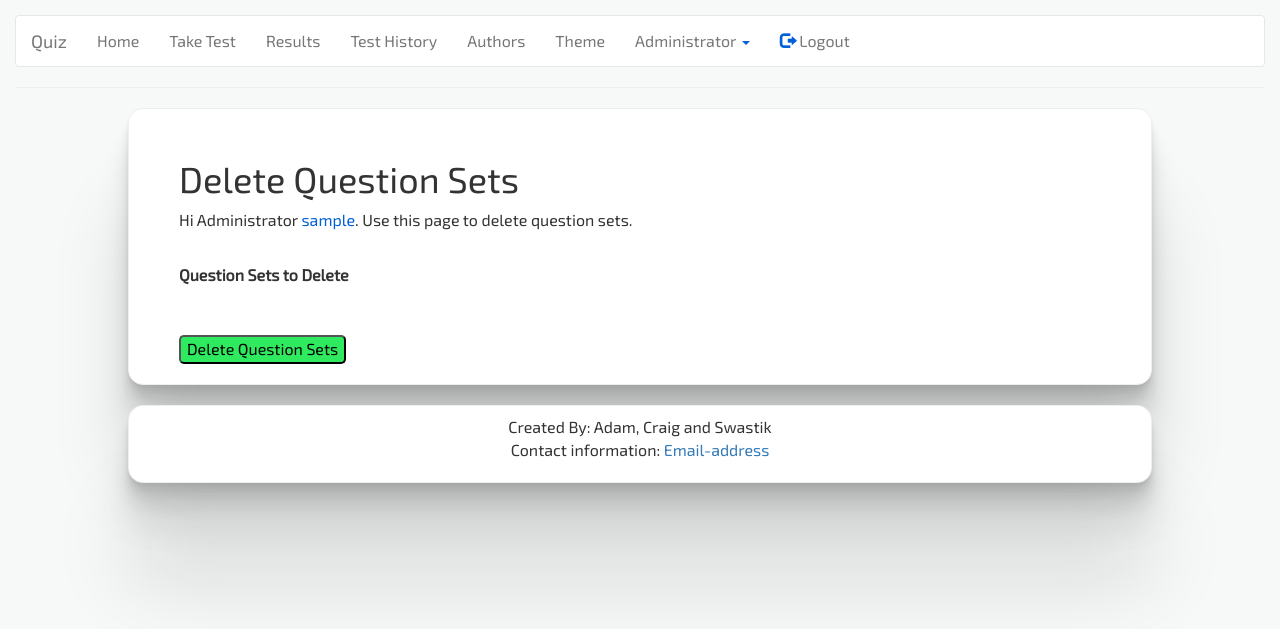
After one commit to quasarswastik/CITS3403_Project-2, a Flask app: page /delete_sets/ in a window 1280 px wide. The commit adds this page. Shown: the top 629 px of the page. Run offline with Flask 2, Linux system fonts and the light colour scheme; the visitor is signed in with stand-in values (Sample User, id 1); data comes from the database, SQL or seed files in the repository; data that the repository does not hold is empty; some libraries are stand-ins or nearby versions.

Commit message:
admin can now delete question sets

```diff
--- a/app/forms.py
+++ b/app/forms.py
@@ -42,7 +42,7 @@ class MultiCheckboxField(SelectMultipleField):
 class QuestionSetEntryForm(FlaskForm):
     questionset = TextAreaField('Question Set Name', validators=[DataRequired()])
     questions = MultiCheckboxField('Questions to Add', coerce=int)
-    submit = SubmitField('Submit Question Set')
+    submit = SubmitField('Add Question Set')
 
     def validate_questionset(self, questionset):
         qset = QuestionSet.query.filter_by(set_name=questionset.data).first()
@@ -56,3 +56,7 @@ class SetSelect(FlaskForm):
 class DeleteUserForm(FlaskForm):
     users = MultiCheckboxField('Users to Delete', coerce=int, validators=[DataRequired()])
     submit = SubmitField('Delete Users')
+
+class DeleteQuestionSetsForm(FlaskForm):
+    sets = MultiCheckboxField('Question Sets to Delete', coerce=int, validators=[DataRequired()])
+    submit = SubmitField('Delete Question Sets')
--- a/app/routes.py
+++ b/app/routes.py
@@ -1,11 +1,6 @@
 from flask import render_template, flash, redirect, url_for, request
 from app import app, db
-from app.forms import LoginForm
-from app.forms import RegistrationForm
-from app.forms import QuestionEntryForm
-from app.forms import QuestionSetEntryForm
-from app.forms import SetSelect
-from app.forms import DeleteUserForm
+from app.forms import LoginForm, RegistrationForm, QuestionEntryForm, QuestionSetEntryForm, SetSelect, DeleteUserForm, DeleteQuestionSetsForm
 # this is for user login
 from flask_login import current_user, login_user, logout_user
 # this is the databse required here
@@ -216,10 +211,28 @@ def delete_users():
 
     if form.validate_on_submit():
         for q_id in form.users.data:
-            print(User.query.filter_by(id=q_id))
             User.query.filter_by(id=q_id).delete()
         db.session.commit()
         flash('User(s) deleted successfully.')
         return redirect(url_for('delete_users'))
 
     return render_template('delete_user.html', title = 'Admin - Delete Users', form = form)
+
+@app.route('/delete_sets/', methods=['GET', 'POST'])
+@login_required
+def delete_sets():
+    if not current_user.admin:
+        flash('You do not have access to that page')
+        return redirect(url_for('login'))
+
+    form = DeleteQuestionSetsForm()
+    form.sets.choices = [(s.set_id, s.set_name) for s in QuestionSet.query.all()]
+
+    if form.validate_on_submit():
+        for s_id in form.sets.data:
+            QuestionSet.query.filter_by(set_id=s_id).delete()
+        db.session.commit()
+        flash('Set(s) deleted successfully.')
+        return redirect(url_for('delete_users'))
+
+    return render_template('delete_set.html', title = 'Admin - Delete Question Sets', form = form)
--- a/app/templates/base.html
+++ b/app/templates/base.html
@@ -49,6 +49,7 @@
                         <ul class="dropdown-menu">
                             <li><a href="{{ url_for('add_questions') }}" class="nav-link">Add Questions</a></li>
                             <li><a href="{{ url_for('add_set') }}" class="nav-link">Add Question Sets</a></li>
+                            <li><a href="{{ url_for('delete_sets') }}" class="nav-link">Delete Question Sets</a></li>
                             <li><a href="{{ url_for('add_users') }}" class="nav-link">Add User</a></li>
                             <li><a href="{{ url_for('delete_users') }}" class="nav-link">Delete User</a></li>
                         </ul>
--- /dev/null
+++ b/app/templates/delete_set.html
@@ -0,0 +1,20 @@
+{% extends "base.html" %}
+
+{% block content %}
+    <h1>Delete Question Sets</h1>
+    <p>Hi Administrator <span>{{current_user.username}}</span>. Use this page to delete question sets.</p>
+    <br>
+    <form action="" method="POST">
+        {{ form.hidden_tag() }}
+        <p>
+            {{ form.sets.label }}<br>
+            {{ form.sets() }}<br>
+            {% for error in form.sets.errors %}
+            <span style="color: red;">[{{ error }}]</span>
+            {% endfor %}
+        </p>
+        <p>
+            {{ form.submit() }}
+        </p>
+    </form>
+{% endblock %}
```
